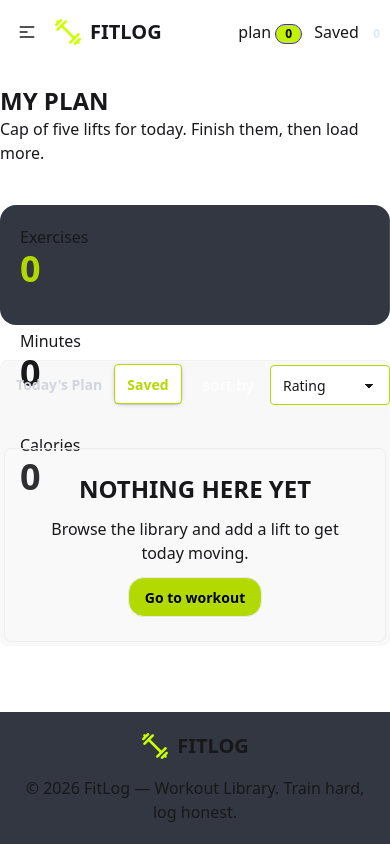
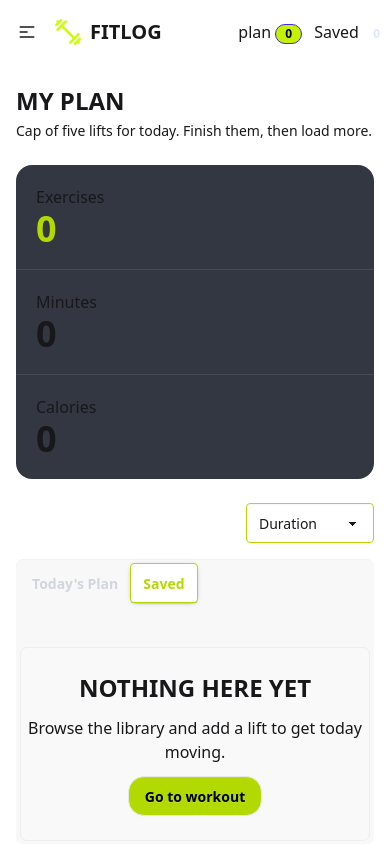
Before and after one commit to saifulanik191/Fit-Log, a Next.js app: page /myplan in a window 390 px wide. Both pictures are taken after a click on the radio button "Saved". Shown: the top 844 px of the page. Built offline with nearby package versions, Linux system fonts and the light colour scheme.

Commit message:
fixed some layout responsive issue

```diff
--- a/src/app/layout.tsx
+++ b/src/app/layout.tsx
@@ -18,7 +18,7 @@ const geistMono = Geist_Mono({
 
 export const metadata: Metadata = {
   title: "Fit-Log",
-  description: "Generated by create next app",
+  description: "Fitness Maintaining Apps",
 };
 
 export default function RootLayout({ children }: LayoutProps<"/">) {
--- /dev/null
+++ b/src/app/myplan/loading.tsx
@@ -0,0 +1,11 @@
+import React from "react";
+
+const loading = () => {
+  return (
+    <div>
+      <h2>Loading workouts…</h2>
+    </div>
+  );
+};
+
+export default loading;
--- a/src/app/myplan/page.tsx
+++ b/src/app/myplan/page.tsx
@@ -1,4 +1,5 @@
 "use client";
+
 import SavedCard from "@/component/myplan/SavedCard";
 import TodaysCard from "@/component/myplan/TodaysCard";
 import { WorkOutContext } from "@/context/WorkOutContext";
@@ -13,6 +14,7 @@ const MyPlanPage = () => {
     (total, workout) => total + workout.duration,
     0,
   );
+
   const totalSavedMinutes = savedLater.reduce(
     (total, workout) => total + workout.duration,
     0,
@@ -22,18 +24,21 @@ const MyPlanPage = () => {
     (total, workout) => total + workout.caloriesBurned,
     0,
   );
+
   const totalSavedCalories = savedLater.reduce(
     (total, workout) => total + workout.caloriesBurned,
     0,
   );
 
   const [activeTab, setActiveTab] = useState("todaysplan");
+
   const [sortby, setSortBy] = useState<"duration" | "calories" | "rating">(
-    "rating",
+    "duration",
   );
 
   const sortWorkOut = (workout: IworkOuts[]) => {
     const sortedWorkOut = [...workout];
+
     if (sortby === "duration") {
       sortedWorkOut.sort((a, b) => b.duration - a.duration);
     } else if (sortby === "calories") {
@@ -41,6 +46,7 @@ const MyPlanPage = () => {
     } else if (sortby === "rating") {
       sortedWorkOut.sort((a, b) => b.rating - a.rating);
     }
+
     return sortedWorkOut;
   };
 
@@ -48,60 +54,68 @@ const MyPlanPage = () => {
   const sortedSavedWorkOut = sortWorkOut(savedLater);
 
   return (
-    <div className="container mx-auto mb-10 mb-auto">
-      <h2 className="text-2xl font-bold uppercase mt-5">my plan</h2>
-      <p>Cap of five lifts for today. Finish them, then load more.</p>
+    <div className="container mx-auto  px-4 sm:px-6 lg:px-8 mb-69">
+      <h2 className="mt-5 text-2xl font-bold uppercase">my plan</h2>
 
-      <div className=" grid grid-cols-1 sm:grid-cols-3  items-center rounded-2xl border-white bg-[#323741] my-10 h-30 ">
-        <div className=" border-r p-5  border-white/10">
+      <p className="mt-1 text-sm sm:text-base">
+        Cap of five lifts for today. Finish them, then load more.
+      </p>
+      <div className="my-6 grid grid-cols-1 items-center overflow-hidden rounded-2xl bg-[#323741] sm:my-10 sm:grid-cols-3">
+        <div className="border-b border-white/10 p-5 sm:border-r sm:border-b-0">
           <p>Exercises</p>
-          <h2 className="text-4xl  font-bold text-[#B2DA00]">
+
+          <h2 className="text-4xl font-bold text-[#B2DA00]">
             {activeTab === "todaysplan" ? todaysPlan.length : savedLater.length}
           </h2>
         </div>
-        <div className=" border-r p-5  border-white/10">
+
+        <div className="border-b border-white/10 p-5 sm:border-r sm:border-b-0">
           <p>Minutes</p>
-          <h2 className="text-4xl  font-bold">
+
+          <h2 className="text-4xl font-bold">
             {activeTab === "todaysplan" ? totalMinutes : totalSavedMinutes}
           </h2>
         </div>
+
         <div className="p-5">
           <p>Calories</p>
-          <h2 className="text-4xl  font-bold">
+
+          <h2 className="text-4xl font-bold">
             {activeTab === "todaysplan" ? totalCalories : totalSavedCalories}
           </h2>
         </div>
       </div>
+      <div className="w-full ">
+        <div className="mb-4 flex items-center justify-end gap-3 mb-[-45]">
+          <h2 className="text-sm text-white/80 sm:text-base">sort by</h2>
 
-      {/*Tab  */}
-
-      <div className="flexjustify-between">
-        <div className=" flex justify-end items-center gap-4 mb-[-45px] ">
-          <h2 className="text-white/80">sort by</h2>
           <select
             value={sortby}
             onChange={(e) =>
               setSortBy(e.target.value as "duration" | "calories" | "rating")
             }
-            defaultValue="Pick a Runtime"
-            className="select border-[#B2DA00] w-30"
+            className="select w-32 border-[#B2DA00]"
           >
-            <option value={"duration"}>Duration</option>
-            <option value={"calories"}>Calories</option>
-            <option value={"rating"}>Rating</option>
+            <option value="duration">Duration</option>
+            <option value="calories">Calories</option>
+            <option value="rating">Rating</option>
           </select>
         </div>
-
-        <div className="tabs tabs-box w-full gap-y-10">
+        <div className="tabs tabs-box w-full ">
           <input
             type="radio"
             name="my_tabs_3"
-            className={`tab ${activeTab === "todaysplan" ? "text-[#B2DA00] border border-[#B2DA00] font-bold" : "text-gray-300 font-semibold"}`}
+            className={`tab ${
+              activeTab === "todaysplan"
+                ? "border border-[#B2DA00] font-bold text-[#B2DA00] mb-10"
+                : "font-semibold text-gray-300 mb-10"
+            }`}
             aria-label="Today's Plan"
             defaultChecked
             onClick={() => setActiveTab("todaysplan")}
           />
-          <div className="tab-content  border-base-300 p-6 bg-white/10">
+
+          <div className="tab-content w-full border-base-300 bg-white/10 sm:p-2 ">
             {sortedTodaysWorkOut.length > 0 ? (
               sortedTodaysWorkOut.map((workout: IworkOuts, ind: number) => {
                 return (
@@ -111,16 +125,18 @@ const MyPlanPage = () => {
                 );
               })
             ) : (
-              <div className=" text-center">
-                <h2 className="text-2xl uppercase font-bold">
+              <div className="py-6 text-center">
+                <h2 className="text-2xl font-bold uppercase">
                   Nothing here yet
                 </h2>
+
                 <p className="py-3">
                   Browse the library and add a lift to get today moving.
                 </p>
+
                 <Link
                   href="/"
-                  className="btn rounded-2xl bg-[#B2DA00] text-black font-bold"
+                  className="btn rounded-2xl bg-[#B2DA00] font-bold text-black"
                 >
                   Go to workout
                 </Link>
@@ -131,11 +147,16 @@ const MyPlanPage = () => {
           <input
             type="radio"
             name="my_tabs_3"
-            className={`tab ${activeTab === "saved" ? "text-[#B2DA00] border border-[#B2DA00]  font-bold" : "text-gray-300 font-semibold"} `}
+            className={`tab ${
+              activeTab === "saved"
+                ? "border border-[#B2DA00] font-bold text-[#B2DA00]"
+                : "font-semibold text-gray-300"
+            }`}
             aria-label="Saved"
             onClick={() => setActiveTab("saved")}
           />
-          <div className="tab-content  bg-white/10 border-base-300 p-6">
+
+          <div className="tab-content w-full border-base-300 bg-white/10  sm:p-2">
             {sortedSavedWorkOut.length > 0 ? (
               sortedSavedWorkOut.map((workout: IworkOuts, ind: number) => {
                 return (
@@ -145,16 +166,18 @@ const MyPlanPage = () => {
                 );
               })
             ) : (
-              <div className=" text-center">
-                <h2 className="text-2xl uppercase font-bold">
+              <div className="py-6 text-center">
+                <h2 className="text-2xl font-bold uppercase">
                   Nothing here yet
                 </h2>
+
                 <p className="py-3">
                   Browse the library and add a lift to get today moving.
                 </p>
+
                 <Link
                   href="/"
-                  className="btn rounded-2xl bg-[#B2DA00] text-black font-bold"
+                  className="btn rounded-2xl bg-[#B2DA00] font-bold text-black"
                 >
                   Go to workout
                 </Link>
--- a/src/app/workout/[workoutId]/page.tsx
+++ b/src/app/workout/[workoutId]/page.tsx
@@ -1,7 +1,5 @@
 import WorkOutDetailsCard from "@/component/shared/WorkOutDetailsCard";
 import { IworkOuts } from "@/type/WorkOutsType";
-import Image from "next/image";
-import React from "react";
 
 interface IworkOutDetailProps {
   params: Promise<{
--- a/src/component/myplan/SavedCard.tsx
+++ b/src/component/myplan/SavedCard.tsx
@@ -24,28 +24,24 @@ const SavedCard = ({ workout }: IsavedCardProps) => {
   };
 
   return (
-    <div className="mb-4 flex flex-col gap-4 rounded-2xl border border-white/10 bg-[#1b1e24] p-4 sm:flex-row sm:items-center">
-      {/* Workout Image */}
-      <div className="shrink-0">
+    <div className="mb-4 flex flex-col gap-4 rounded-2xl border border-white/10 bg-[#1b1e24] p-4 lg:flex-row lg:items-center">
+      <div className="w-full shrink-0 lg:w-[145px]">
         <Image
           src={workout.image}
           alt={workout.name}
           width={145}
           height={96}
-          className="h-24 w-full rounded-xl object-cover sm:w-[145px]"
+          className="h-24 w-full rounded-xl object-cover lg:w-[145px]"
         />
       </div>
-
-      {/* Workout Info */}
       <div className="min-w-0 flex-1">
-        <h2 className="text-lg font-bold uppercase text-white">
+        <h2 className="truncate text-lg font-bold uppercase text-white">
           {workout.name}
         </h2>
 
-        <p className="text-sm text-gray-400">{workout.equipment}</p>
+        <p className="truncate text-sm text-gray-400">{workout.equipment}</p>
 
-        {/* Stats */}
-        <div className="mt-2 flex flex-wrap items-center gap-4 text-sm">
+        <div className="mt-2 flex flex-wrap items-center gap-x-4 gap-y-2 text-sm">
           <span className="flex items-center gap-1 text-white">
             <FaClock className="text-[#B2DA00]" />
             {workout.duration} min
@@ -63,18 +59,17 @@ const SavedCard = ({ workout }: IsavedCardProps) => {
         </div>
       </div>
 
-      {/* Actions */}
-      <div className="flex shrink-0 items-center gap-2">
+      <div className="flex w-full shrink-0 flex-wrap items-center gap-2 lg:w-auto lg:flex-nowrap">
         <Link
           href={`/workout/${workout.id}`}
-          className="btn btn-sm rounded-full border border-white/40 bg-transparent px-4 text-white hover:border-white hover:bg-white/10"
+          className="btn btn-sm flex-1 rounded-full border border-white/40 bg-transparent px-4 text-white hover:border-white hover:bg-white/10 sm:flex-none"
         >
           View Details
         </Link>
 
         <button
           onClick={() => handleTodaysRemoveWorkout()}
-          className="btn btn-circle btn-sm border-0 bg-transparent text-xl text-gray-400 hover:bg-white/10 hover:text-white"
+          className="btn btn-circle btn-sm shrink-0 border-0 bg-transparent text-xl text-gray-400 hover:bg-white/10 hover:text-white"
           aria-label="Remove workout"
         >
           <IoClose />
```
Also changed, not shown: src/component/myplan/TodaysCard.tsx (+10 -17 lines).
